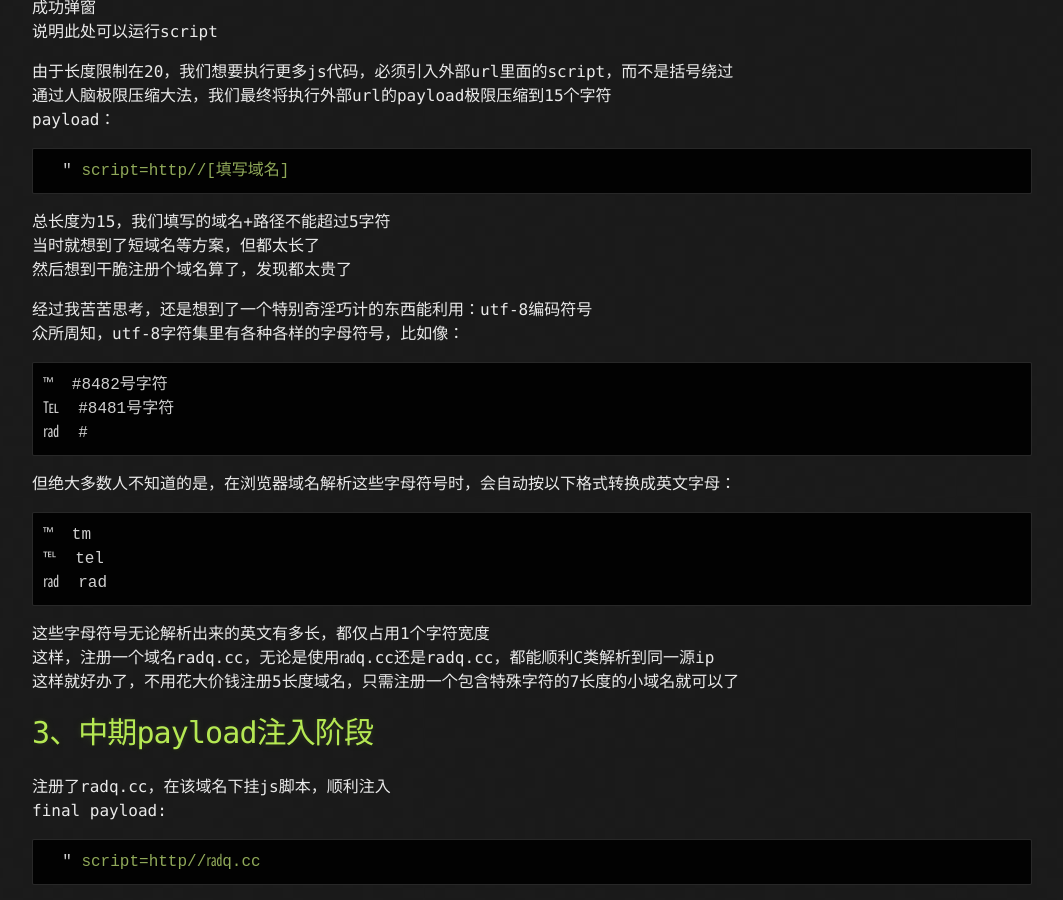
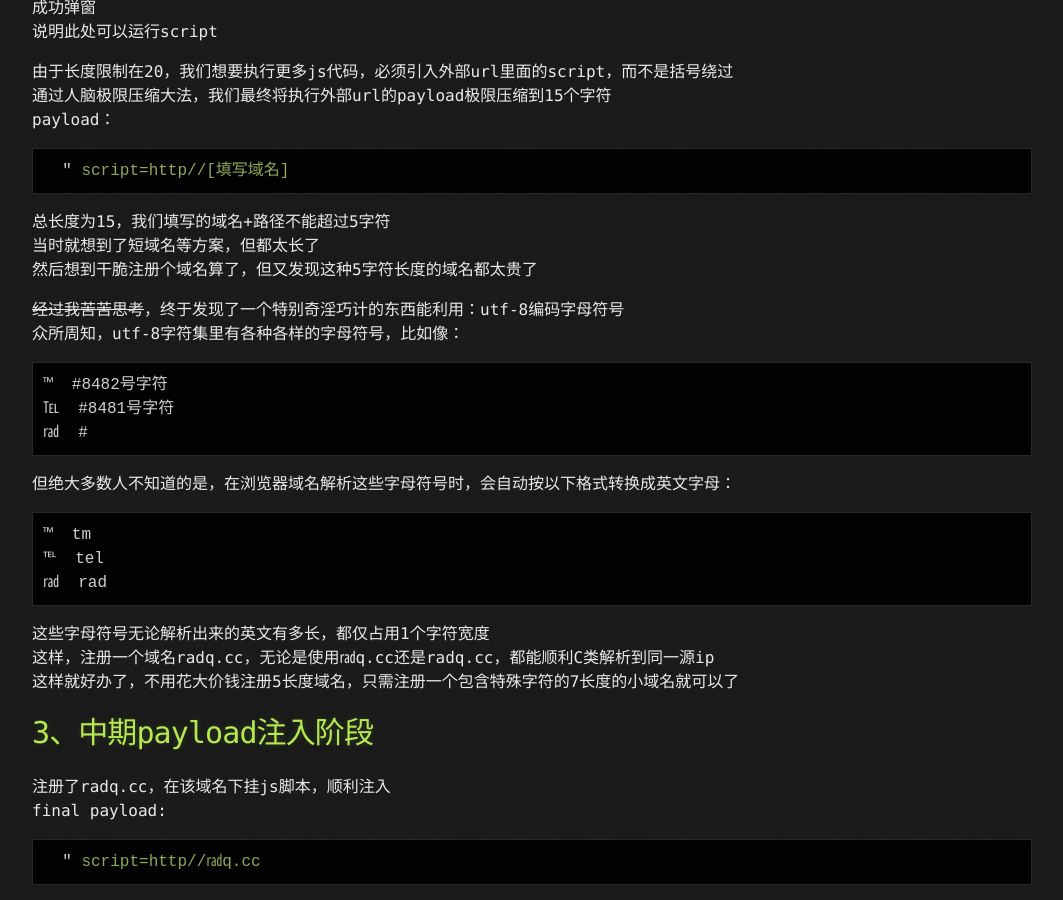
Before and after one commit to Leeyangee/leeyangee.github.io, a Jekyll site: the page built from _posts/2023-06-19-SRC实战-对某大型厂商外围打点渗透.md, in a window 1280 px wide and 900 px high, scrolled down 1099 px. Shown: the whole window, without its empty margins (108-1171 px from the left). Built offline with Jekyll 4.4.1, drawn with Linux system fonts in a browser that asks for light colours.

Commit message:
Update 2023-06-19-SRC实战-对某大型厂商外围打点渗透.md

````diff
--- a/_posts/2023-06-19-SRC实战-对某大型厂商外围打点渗透.md
+++ b/_posts/2023-06-19-SRC实战-对某大型厂商外围打点渗透.md
@@ -47,9 +47,9 @@ payload：
 ```
 总长度为15，我们填写的域名+路径不能超过5字符
 当时就想到了短域名等方案，但都太长了
-然后想到干脆注册个域名算了，发现都太贵了
+然后想到干脆注册个域名算了，但又发现这种5字符长度的域名都太贵了
 
-经过我苦苦思考，还是想到了一个特别奇淫巧计的东西能利用：utf-8编码符号
+~~经过我苦苦思考~~，终于发现了一个特别奇淫巧计的东西能利用：utf-8编码字母符号
 众所周知，utf-8字符集里有各种各样的字母符号，比如像：
 ```
 ™  #8482号字符
````
